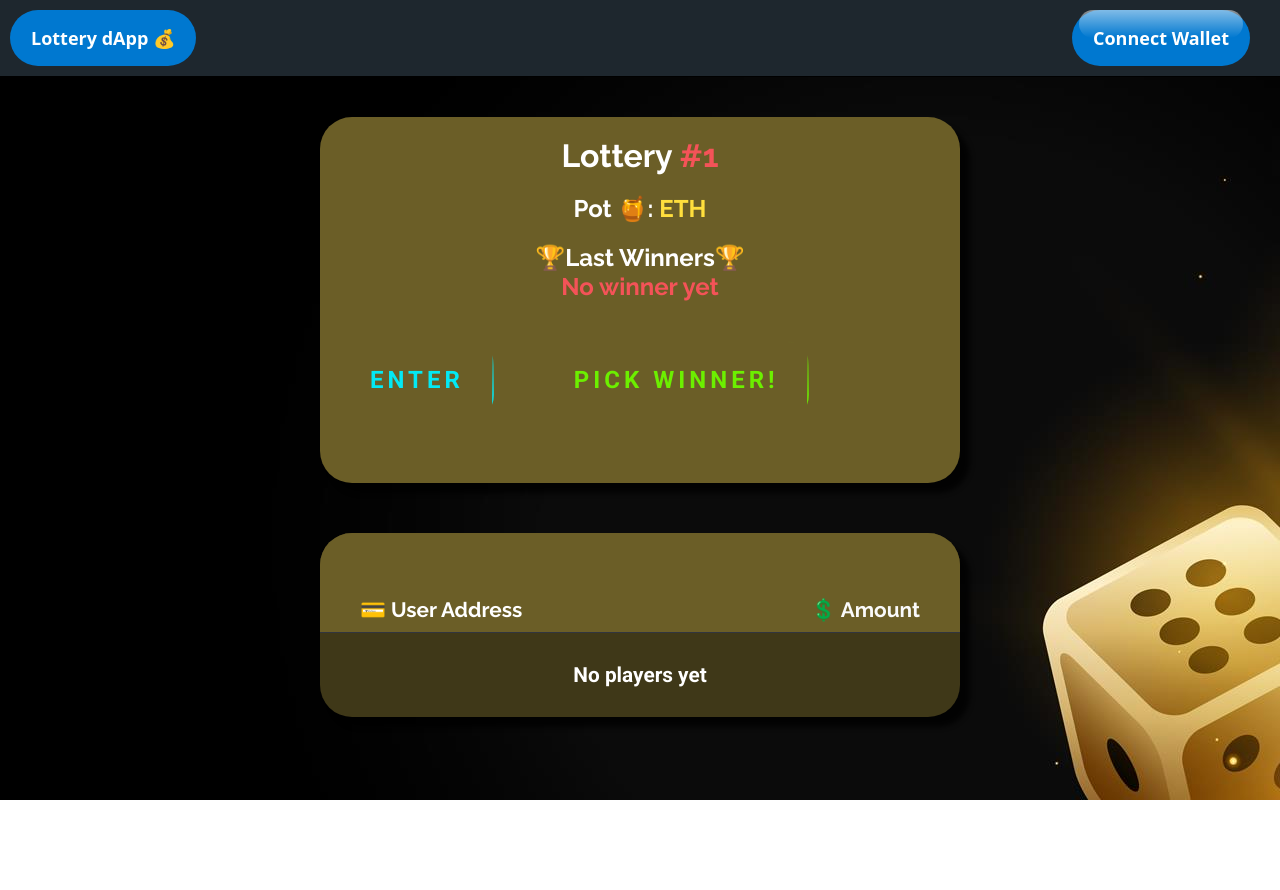
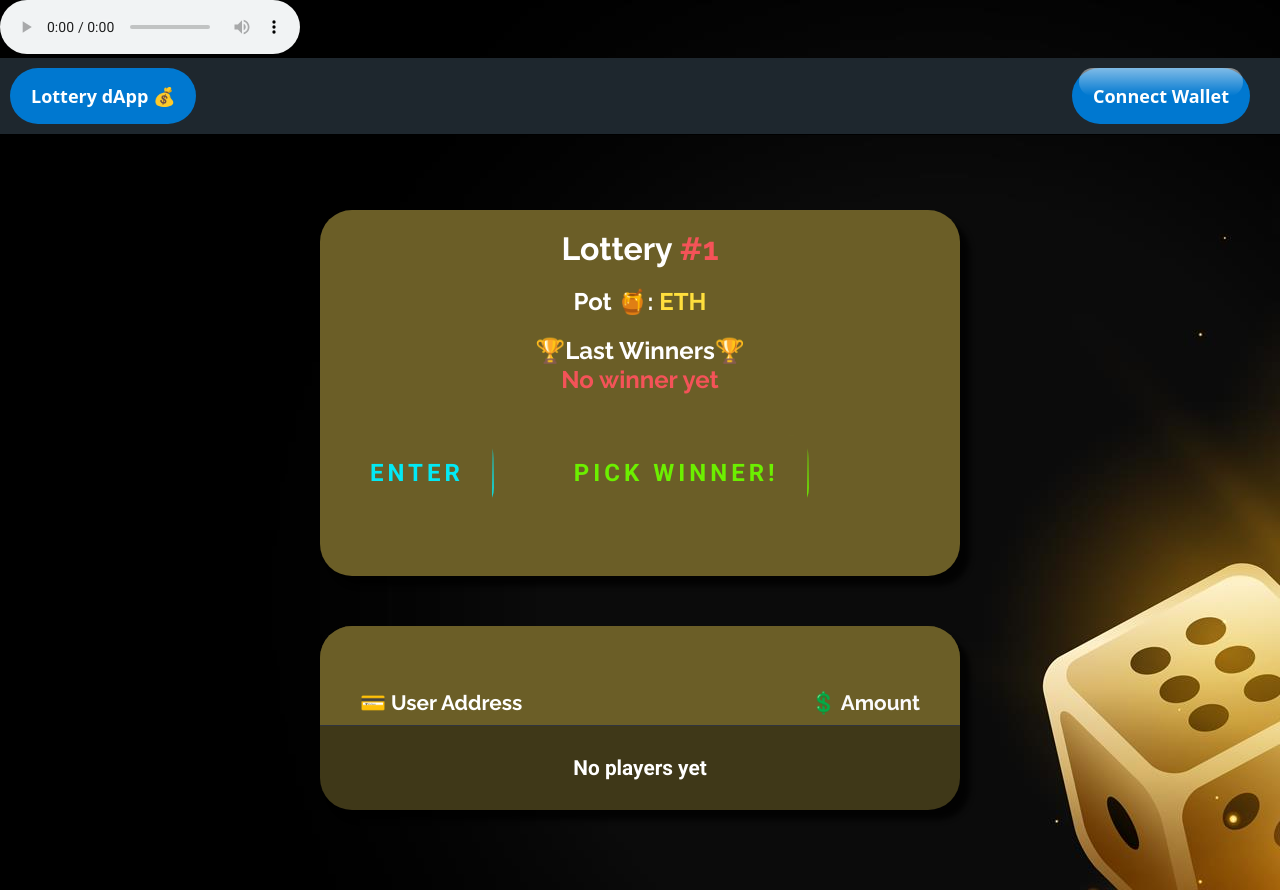
Before and after one commit to Hadriani/Full-Stack-Lottery-dApp-Solidity-v0.8.18, a Next.js app: page / in a window 1280 px wide. Before the commit the page ends 800 px from the top, so only its background shows below. Built offline with nearby package versions, Linux system fonts and the light colour scheme.

Commit message:
Add files via upload
updated audio player and other

```diff
--- a/pages/_app.js
+++ b/pages/_app.js
@@ -1,10 +1,12 @@
 import '../styles/globals.css'
 import { AppProvider } from '../context/context'
+import AudioPlayer from '../components/AudioPlayer';
 
 function MyApp({ Component, pageProps }) {
   return (
     <AppProvider>
-      <Component {...pageProps} />
+        <AudioPlayer />
+        <Component {...pageProps} />
     </AppProvider>
   )
 }
--- a/pages/index.js
+++ b/pages/index.js
@@ -1,6 +1,8 @@
+import React from 'react';
 import Header from '../components/Header'
 import PotCard from '../components/PotCard'
 import Table from '../components/Table'
+import Link from 'next/link';
 
 import style from '../styles/Home.module.css'
 
@@ -10,6 +12,15 @@ export default function Home() {
 
     <div className={style.wrapper}>
       <Header />
+      <div>
+        <ul className={style.headblocks}>
+          <il className={style.about}>
+            <Link href="/about">Instructions</Link>
+          </il>
+          <il className={style.leaderboard}>Leaderboard</il>
+          <il className={style.us}>Contact Us</il>
+        </ul>
+      </div>
       <PotCard />
       <Table />
     </div>
```
